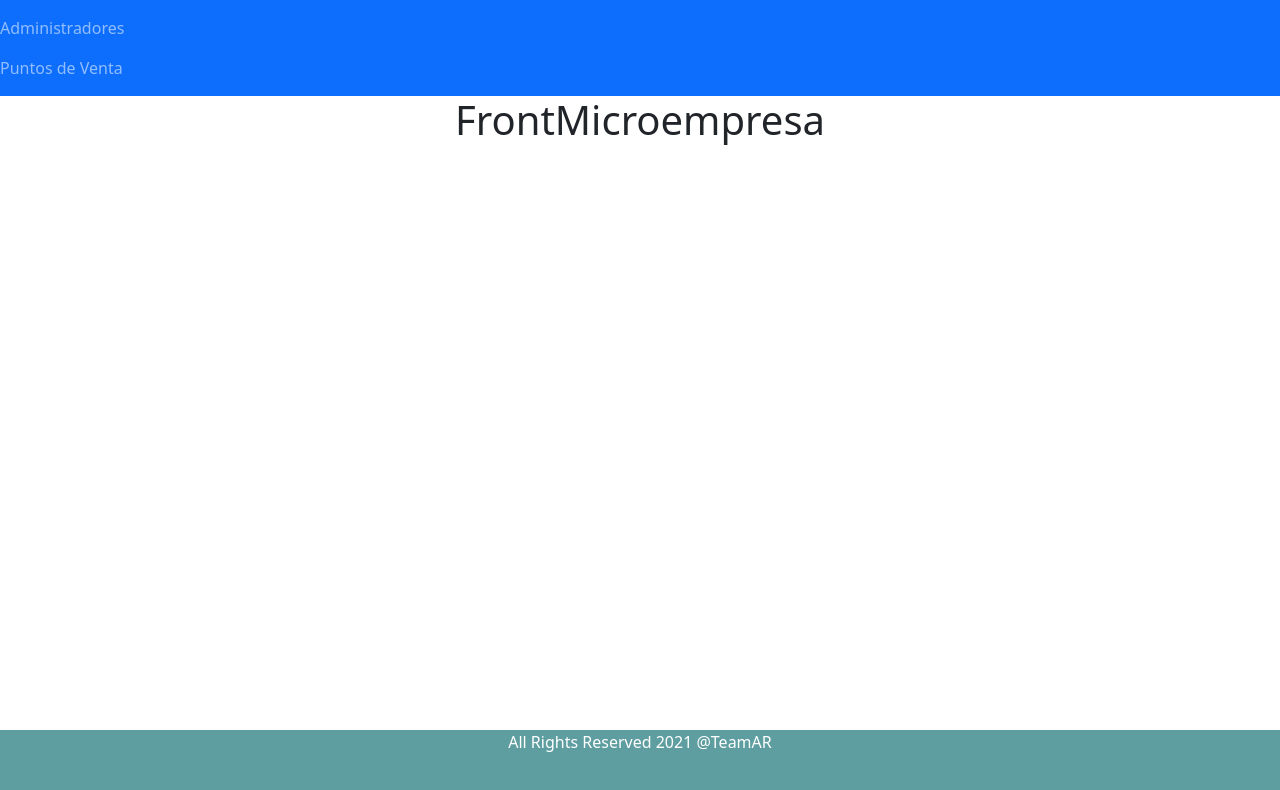
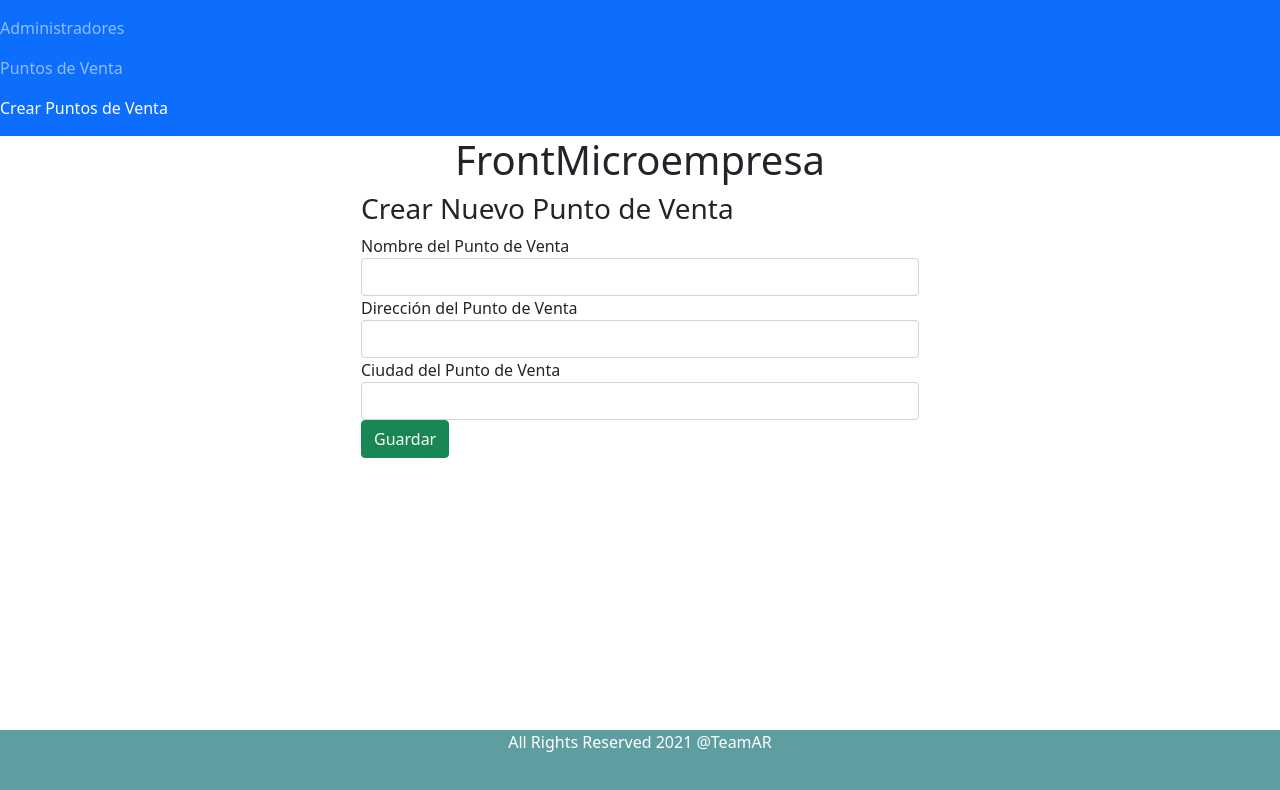
Before and after one commit to RichardG20105/FrontMicroempresa, an Angular app: page /create-puntoventa in a window 1280 px wide. Before the commit this address led to /. Shown: the top 790 px of the page. Built offline with nearby package versions, Linux system fonts and the light colour scheme.

Commit message:
Punto Ventas completo

```diff
--- a/src/app/app-routing.module.ts
+++ b/src/app/app-routing.module.ts
@@ -1,11 +1,15 @@
 import { NgModule } from '@angular/core';
 import { RouterModule, Routes } from '@angular/router';
 import { AdministradorListComponent } from './administrador-list/administrador-list.component';
+import { CreatePuntoventaComponent } from './create-puntoventa/create-puntoventa.component';
 import { PuntoventaListComponent } from './puntoventa-list/puntoventa-list.component';
+import { UpdatePuntoventaComponent } from './update-puntoventa/update-puntoventa.component';
 
 const routes: Routes = [
   {path: 'administradores', component: AdministradorListComponent},
   {path: 'puntoventas', component: PuntoventaListComponent},
+  {path: 'create-puntoventa', component: CreatePuntoventaComponent},
+  {path: 'update-puntoventa/:id', component: UpdatePuntoventaComponent},
   {path: '', redirectTo: 'administradores', pathMatch:'full'}
 ];
 
--- a/src/app/app.component.html
+++ b/src/app/app.component.html
@@ -5,6 +5,9 @@
         </li>
         <li>
             <a routerLink="puntoventas" routerLinkActive="active" class="nav-link">Puntos de Venta</a>
+        </li>
+        <li>
+            <a routerLink="create-puntoventa" routerLinkActive="active" class="nav-link">Crear Puntos de Venta</a>
         </li>
     </ul>
 </nav>
--- /dev/null
+++ b/src/app/create-puntoventa/create-puntoventa.component.html
@@ -0,0 +1,26 @@
+<div class="col-md-6 offset-md-3">
+<h3> Crear Nuevo Punto de Venta </h3>
+<form (ngSubmit) = "onSubmit()">
+
+   <div class="form-group">
+        <label> Nombre del Punto de Venta </label>
+        <input type="text" class="form-control" id = "NombrePventa"
+            [(ngModel)] = "puntoventa.nombrePventa" name = "NombrePventa">
+   </div>
+
+   <div class="form-group">
+        <label> Dirección del Punto de Venta </label>
+        <input type="text" class="form-control" id = "DireccionPventa"
+            [(ngModel)] = "puntoventa.direccionPventa" name = "DireccionPventa">
+    </div>
+
+    <div class="form-group">
+        <label> Ciudad del Punto de Venta </label>
+        <input type="text" class="form-control" id = "CiudadPventa"
+            [(ngModel)] = "puntoventa.ciudadPventa" name = "CiudadPventa">
+    </div>
+
+    <button class="btn btn-success" type="submit"> Guardar </button>
+
+</form>
+</div>
--- /dev/null
+++ b/src/app/create-puntoventa/create-puntoventa.component.ts
@@ -0,0 +1,37 @@
+import { Component, OnInit } from '@angular/core';
+import { Router } from '@angular/router';
+import { Puntoventa } from '../puntoventa';
+import { PuntoventaService } from '../puntoventa.service';
+
+@Component({
+  selector: 'app-create-puntoventa',
+  templateUrl: './create-puntoventa.component.html',
+  styleUrls: ['./create-puntoventa.component.css']
+})
+export class CreatePuntoventaComponent implements OnInit {
+
+  puntoventa: Puntoventa = new Puntoventa();
+  constructor(private puntoventaService: PuntoventaService,
+    private router: Router) { }
+
+  ngOnInit(): void {
+  }
+
+  savePuntoventa(){
+    this.puntoventaService.createPuntoVenta(this.puntoventa).subscribe( data =>{
+      console.log(data);
+      this.goToPuntoventaList();
+    },
+    error => console.log(error));
+  }
+
+  goToPuntoventaList(){
+    this.router.navigate(['/puntoventas']);
+  }
+
+  onSubmit(){
+    console.log(this.puntoventa);
+    this.savePuntoventa();
+  }
+
+}
--- a/src/app/puntoventa-list/puntoventa-list.component.html
+++ b/src/app/puntoventa-list/puntoventa-list.component.html
@@ -5,6 +5,7 @@
             <th> Nombre Punto de Venta </th>
             <th> Dirección Punto de Venta </th>
             <th> Ciudad Punto de Venta </th>
+            <th> Acciones </th>
         </tr>
     </thead>
     <tbody>
@@ -12,6 +13,10 @@
             <td> {{puntoventa.nombrePventa}} </td>
             <td> {{puntoventa.direccionPventa}} </td>
             <td> {{puntoventa.ciudadPventa}} </td>
+            <td>
+                <button (click) = "updatePuntoventa(puntoventa.idPventa)" class = "btn btn-info"> Actualizar </button>
+                <button (click) = "deletePuntoventa(puntoventa.idPventa)" class = "btn btn-danger" style="margin-left: 10px"> Eliminar </button>
+            </td>
         </tr>
     </tbody>
 </table>
--- a/src/app/puntoventa-list/puntoventa-list.component.ts
+++ b/src/app/puntoventa-list/puntoventa-list.component.ts
@@ -1,4 +1,5 @@
 import { Component, OnInit } from '@angular/core';
+import { Router } from '@angular/router';
 import { Puntoventa } from '../puntoventa'
 import { PuntoventaService } from '../puntoventa.service';
 
@@ -11,7 +12,8 @@ export class PuntoventaListComponent implements OnInit {
 
   puntoventas!: Puntoventa[];
 
-  constructor(private puntoventaService: PuntoventaService) { }
+  constructor(private puntoventaService: PuntoventaService,
+    private router: Router) { }
 
   ngOnInit(): void {
     this.getPuntoVenta();
@@ -20,6 +22,17 @@ export class PuntoventaListComponent implements OnInit {
   private getPuntoVenta(){
     this.puntoventaService.getPuntoVentaLista().subscribe(data => {
       this.puntoventas = data;
+    });
+  }
+
+  updatePuntoventa(id: number){
+    this.router.navigate(['update-puntoventa', id]);
+  }
+
+  deletePuntoventa(id: number){
+    this.puntoventaService.deletePuntoventa(id).subscribe( data => {
+      console.log(data);
+      this.getPuntoVenta();
     })
   }
 
--- a/src/app/puntoventa.service.ts
+++ b/src/app/puntoventa.service.ts
@@ -8,11 +8,27 @@ import { Puntoventa } from './puntoventa';
 })
 export class PuntoventaService {
 
-  private baseURL = "http://localhost:8080/PuntoVenta/buscarPuntoVenta";
-
+  private baseURL = "http://localhost:8080/PuntoVenta/";
   constructor(private httpClient: HttpClient) { }
 
   getPuntoVentaLista(): Observable<Puntoventa[]>{
-    return this.httpClient.get<Puntoventa[]>(`${this.baseURL}`);
+    return this.httpClient.get<Puntoventa[]>(`${this.baseURL}`+'buscarPuntoVenta');
   }
+
+  createPuntoVenta(puntoventa: Puntoventa): Observable<Object>{
+    return this.httpClient.post(`${this.baseURL}`+'crearPuntoVenta', puntoventa);
+  }
+
+  getPuntoventaId(id: number): Observable<Puntoventa>{
+    return this.httpClient.get<Puntoventa>(`${this.baseURL}`+'buscarPuntoVentaId/'+`${id}`);
+  }
+
+  updatePuntoventa(id: number, puntoventa: Puntoventa): Observable<Object>{
+    return this.httpClient.put(`${this.baseURL}`+'modificarPuntoVenta/'+`${id}`, puntoventa);
+  }
+
+  deletePuntoventa(id: number): Observable<Object>{
+    return this.httpClient.delete(`${this.baseURL}`+'borrarPuntoVenta/'+`${id}`);
+  }
+
 }
--- /dev/null
+++ b/src/app/update-puntoventa/update-puntoventa.component.html
@@ -0,0 +1,26 @@
+<div class="col-md-6 offset-md-3">
+    <h3> Modificar Punto de Venta </h3>
+    <form (ngSubmit) = "onSubmit()">
+
+       <div class="form-group">
+            <label> Nombre del Punto de Venta </label>
+            <input type="text" class="form-control" id = "NombrePventa"
+                [(ngModel)] = "puntoventa.nombrePventa" name = "NombrePventa">
+       </div>
+
+       <div class="form-group">
+            <label> Dirección del Punto de Venta </label>
+            <input type="text" class="form-control" id = "DireccionPventa"
+                [(ngModel)] = "puntoventa.direccionPventa" name = "DireccionPventa">
+        </div>
+
+        <div class="form-group">
+            <label> Ciudad del Punto de Venta </label>
+            <input type="text" class="form-control" id = "CiudadPventa"
+                [(ngModel)] = "puntoventa.ciudadPventa" name = "CiudadPventa">
+        </div>
+
+        <button class="btn btn-success" type="submit"> Guardar </button>
+
+    </form>
+    </div>
--- /dev/null
+++ b/src/app/update-puntoventa/update-puntoventa.component.ts
@@ -0,0 +1,38 @@
+import { Component, OnInit } from '@angular/core';
+import { ActivatedRoute, Router } from '@angular/router';
+import { Puntoventa } from '../puntoventa';
+import { PuntoventaService } from '../puntoventa.service';
+
+@Component({
+  selector: 'app-update-puntoventa',
+  templateUrl: './update-puntoventa.component.html',
+  styleUrls: ['./update-puntoventa.component.css']
+})
+export class UpdatePuntoventaComponent implements OnInit {
+
+  id!: number;
+  puntoventa: Puntoventa = new Puntoventa();
+  constructor(private puntoventaService: PuntoventaService,
+    private route: ActivatedRoute,
+    private router: Router) { }
+
+  ngOnInit(): void {
+    this.id = this.route.snapshot.params['id'];
+
+    this.puntoventaService.getPuntoventaId(this.id).subscribe(data => {
+      this.puntoventa = data;
+    }, error => console.log(error));
+  }
+
+  onSubmit(){
+    this.puntoventaService.updatePuntoventa(this.id, this.puntoventa).subscribe( data =>{
+      this.goToPuntoventaList();
+    }
+    , error => console.log(error));
+  }
+
+  goToPuntoventaList(){
+    this.router.navigate(['/puntoventas']);
+  }
+
+}
```
Also changed, not shown: src/app/app.module.ts (+8 -3 lines), src/app/create-puntoventa/create-puntoventa.component.css (added), src/app/update-puntoventa/update-puntoventa.component.css (added), 2 other files (tests, documents, lock files or other folders).
